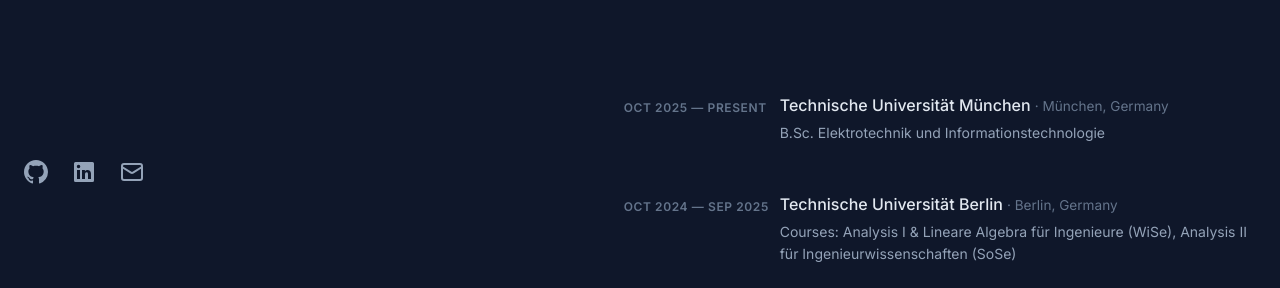
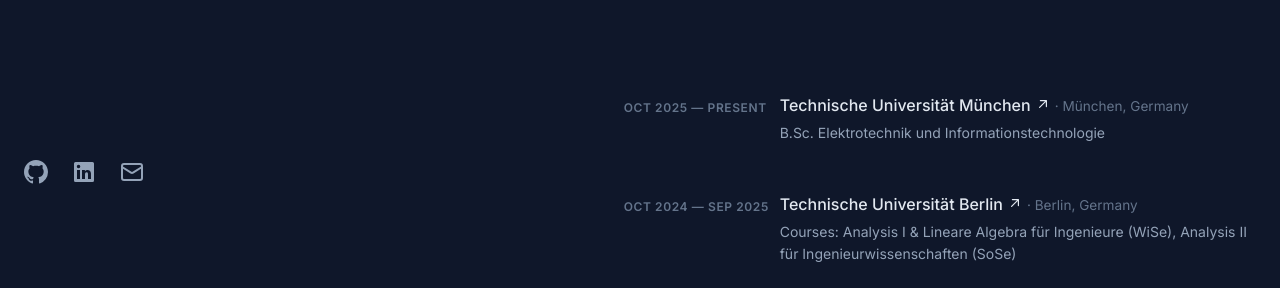
Before and after one commit to benjaminkost/online-cv, a React (Vite) app: page / in a window 1280 px wide. Shown: the part 512-800 px from the top of the page. Built offline with nearby package versions, Linux system fonts and the light colour scheme.

Commit message:
Add links of schools to eduction section

```diff
--- a/src/components/Eduction.tsx
+++ b/src/components/Eduction.tsx
@@ -1,5 +1,6 @@
-import { Box, Typography, Chip } from '@mui/material'
+import {Box, Typography, Chip, Link as MuiLink} from '@mui/material'
 import { colors } from '../theme.ts'
+import {ArrowIcon} from "./Experience.tsx";
 
 interface Degree {
   school: string
@@ -9,6 +10,7 @@
   endLabel: string
   degree?: string
   finalGrade?: number
+  website?: string
 }
 
 const defaultDegreeList: Degree[] = [
@@ -19,6 +21,7 @@
     startLabel: 'Oct 2025',
     endLabel: 'Present',
     degree: 'B.Sc. Elektrotechnik und Informationstechnologie',
+    website: 'https://www.tum.de/'
   },
   {
     school: 'Technische Universität Berlin',
@@ -28,6 +31,7 @@
     endLabel: 'Sep 2025',
     degree:
       'Courses: Analysis I & Lineare Algebra für Ingenieure (WiSe), Analysis II für Ingenieurwissenschaften (SoSe)',
+    website: 'https://www.tu.berlin/'
   },
   {
     school: 'Hochschule für Wirtschaft und Recht',
@@ -37,6 +41,7 @@
     endLabel: 'Sep 2024',
     degree: 'B.Sc. Wirtschaftsinformatik',
     finalGrade: 1.5,
+    website: 'https://www.hwr-berlin.de/hwr-berlin/fachbereiche-und-bps/fb-2-duales-studium\n'
   },
   {
     school: 'John-Lennon-Gymnasium',
@@ -46,6 +51,7 @@
     endLabel: 'Jul 2021',
     degree: 'Abitur',
     finalGrade: 1.7,
+    website: 'https://www.jlgym-berlin.de/jlg/\n'
   },
   {
     school: "St. Paul's School",
@@ -54,6 +60,7 @@
     startLabel: 'Aug 2018',
     endLabel: 'Dec 2018',
     degree: 'Semester abroad',
+    website: 'https://www.stpaulsmd.org/\n'
   },
   {
     school: 'Bertha-von-Suttner',
@@ -62,6 +69,7 @@
     startLabel: 'Aug 2013',
     endLabel: 'Aug 2019',
     degree: 'School from 5th to 10th Grade',
+    website: 'https://www.bertha-von-suttner.de/\n'
   },
 ]
 
@@ -102,13 +110,39 @@
   return (
     <Box sx={cardListSx}>
       {degrees.map((deg, idx) => (
+        <Box
+            onClick={() => deg.website && window.open(deg.website, '_blank')}
+        >
           <Box className="card-item" sx={cardSx} key={idx}>
             <Typography variant="caption" sx={{ mt: 0.5, whiteSpace: 'nowrap', minWidth: 120 }}>
               {deg.startLabel} — {deg.endLabel}
             </Typography>
             <Box>
               <Typography variant="h3" component="h3">
+                {deg.website ? (
+                    <MuiLink
+                        href={deg.website}
+                        target="_blank"
+                        rel="noreferrer noopener"
+                        onClick={(e: React.MouseEvent) => e.stopPropagation()}
+                        sx={{
+                          color: slate[200],
+                          '&:hover': { color: 'primary.main' },
+                          display: 'inline-flex',
+                          alignItems: 'baseline',
+                          fontWeight: 500,
+                        }}
+                    >
                       {deg.school}
+                      <Box component="span" sx={{ display: 'inline-block' }}>
+                        <ArrowIcon />
+                      </Box>
+                    </MuiLink>
+                ) : (
+                    <>
+                      {deg.school}
+                    </>
+                )}
                 {deg.city && (
                     <Typography
                         component="span"
@@ -128,6 +162,7 @@
               )}
             </Box>
           </Box>
+        </Box>
       ))}
     </Box>
   )
--- a/src/components/Experience.tsx
+++ b/src/components/Experience.tsx
@@ -46,7 +46,7 @@
   },
 ]
 
-function ArrowIcon() {
+export function ArrowIcon() {
   return (
     <Box
       component="svg"
```
Lines whose indentation alone changed are shown as unchanged.
